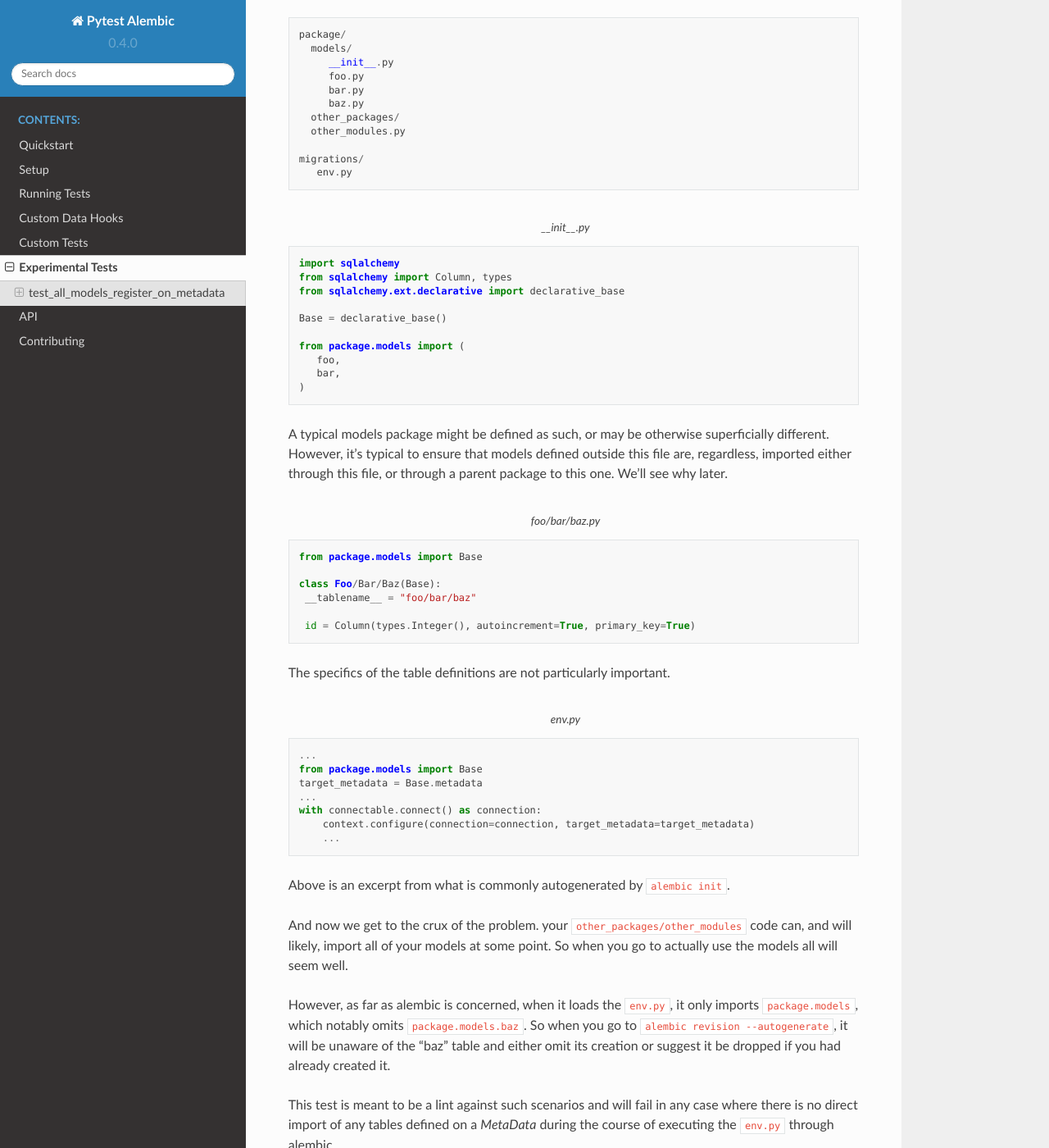
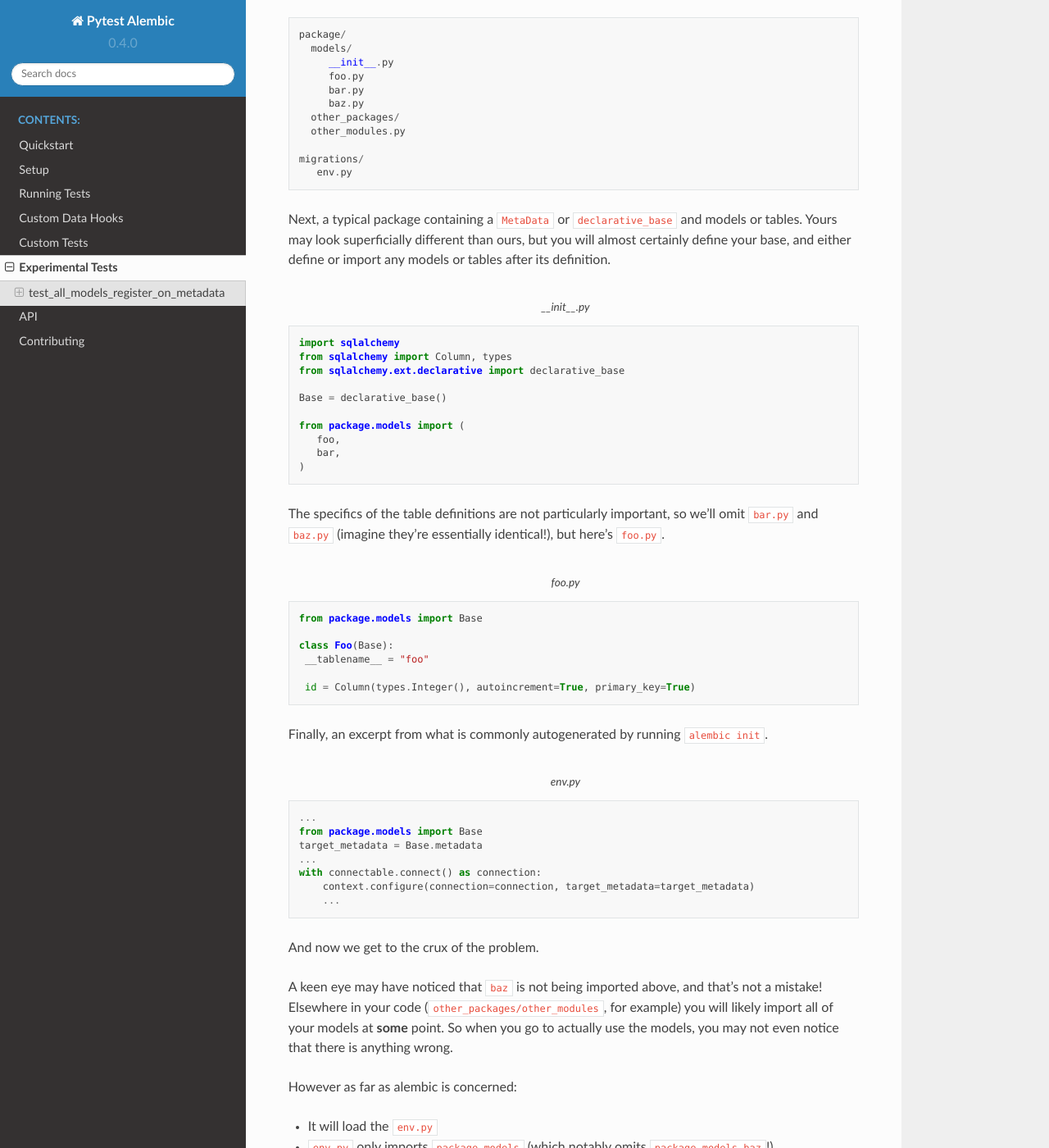
Before and after one commit to schireson/pytest-alembic, a Sphinx documentation site: the page built from docs/source/experimental_tests.rst, in a window 1280 px wide and 1400 px high, scrolled down 1110 px. Shown: the whole window at 82% size. Built offline with Sphinx 7.4.7 and the Read the Docs theme 2.0.0, drawn with Linux system fonts in a browser that asks for light colours; some of the changed text lies outside the part shown.

Commit message:
Apply suggestions from code review
Co-authored-by: Omar Khan <oakhan3@users.noreply.github.com>

```diff
--- a/docs/source/experimental_tests.rst
+++ b/docs/source/experimental_tests.rst
@@ -62,6 +62,9 @@ the following package:
    migrations/
       env.py
 
+Next, a typical package containing a ``MetaData`` or ``declarative_base`` and models or tables. Yours may look superficially different than ours, but you will almost
+certainly define your base, and either define or import any models or tables
+after its definition.
 
 .. code-block:: python
    :caption: __init__.py
@@ -77,23 +80,23 @@ the following package:
       bar,
    )
 
-A typical models package might be defined as such, or may be otherwise superficially
-different. However, it's typical to ensure that models defined outside this file
-are, regardless, imported either through this file, or through a parent package
-to this one. We'll see why later.
+The specifics of the table definitions are not particularly important, so we'll
+omit ``bar.py`` and ``baz.py`` (imagine they're essentially identical!), but here's
+``foo.py``.
 
 .. code-block:: python
-   :caption: foo/bar/baz.py
+   :caption: foo.py
 
    from package.models import Base
 
-   class Foo/Bar/Baz(Base):
-    __tablename__ = "foo/bar/baz"
+   class Foo(Base):
+    __tablename__ = "foo"
 
     id = Column(types.Integer(), autoincrement=True, primary_key=True)
 
 
-The specifics of the table definitions are not particularly important.
+Finally, an excerpt from what is commonly autogenerated by running
+:code:`alembic init`.
 
 .. code-block:: python
    :caption: env.py
@@ -106,19 +109,38 @@ The specifics of the table definitions are not particularly important.
        context.configure(connection=connection, target_metadata=target_metadata)
        ...
 
+And now we get to the crux of the problem.
 
-Above is an excerpt from what is commonly autogenerated by :code:`alembic init`.
+A keen eye may have noticed that ``baz`` is not being imported above, and that's
+not a mistake! Elsewhere in your code (:code:`other_packages/other_modules`, for
+example) you will likely import all of your models at **some** point. So when you go
+to actually use the models, you may not even notice that there is anything wrong.
 
-And now we get to the crux of the problem. your :code:`other_packages/other_modules`
-code can, and will likely, import all of your models at some point. So when you go
-to actually use the models all will seem well.
+However as far as alembic is concerned:
 
-However, as far as alembic is concerned, when it loads the :code:`env.py`, it only
-imports :code:`package.models`, which notably omits :code:`package.models.baz`.
-So when you go to :code:`alembic revision --autogenerate`, it will be unaware of the
+- It will load the :code:`env.py`
+
+- ``env.py`` only imports ``package.models`` (which notably omits :code:`package.models.baz`!)
+
+- ``Base``/``Base.metadata`` will therefore only have ``foo`` and ``bar`` tables
+  registered on it.
+
+So when you go to run ``alembic revision --autogenerate``, it will be unaware of the
 "baz" table and either omit its creation or suggest it be dropped if you had already
 created it.
 
 This test is meant to be a lint against such scenarios and will fail in any case
 where there is no direct import of any tables defined on a `MetaData` during the
 course of executing the :code:`env.py` through alembic.
+
+.. note::
+
+   The original inspiration for this test was actually a refactor which changed
+   some pre-existing imports around.
+
+   This lead to an **already created** table no longer being incidentally imported
+   (somewhere **else** in the codebase!) during the normal course of importing
+   our equivalent of ``package.models``.
+
+   This immediately resulted in an ``--autogenerate`` suggesting that the table
+   be droped, since it was alembic assumes you've deleted the model entirely!
```
Also changed, not shown: other parts of docs/source/experimental_tests.rst (+2 -2 lines), CHANGELOG.md (+2 -2 lines), README.md (+1 -1 lines).
